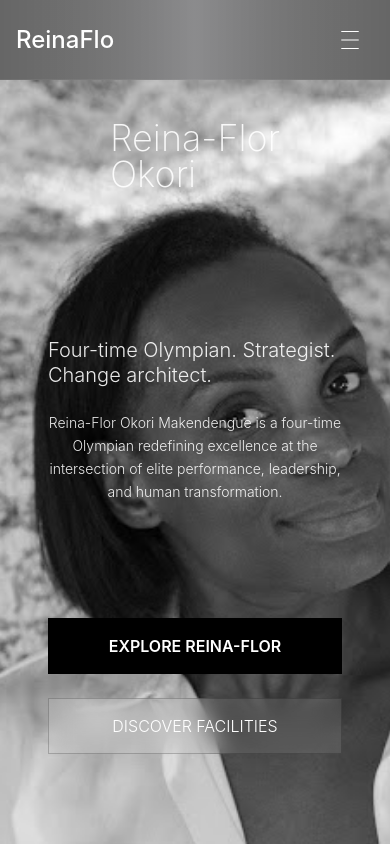
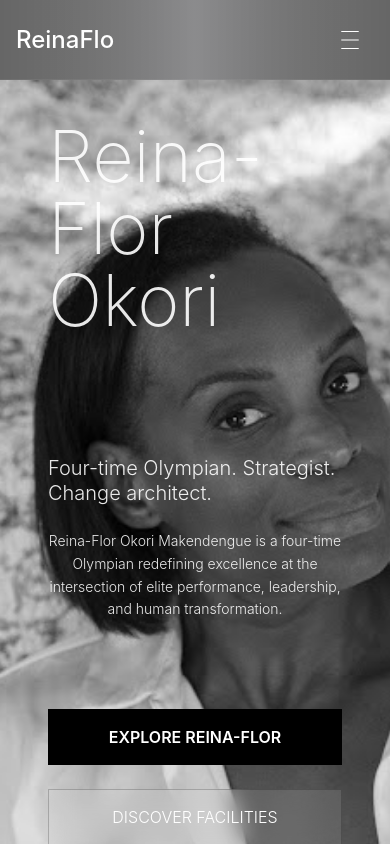
Before and after one commit to abbasolabode/reinaflo, a React (Vite) app: page /home in a window 390 px wide. Shown: the top 844 px of the page. Built offline with nearby package versions, Linux system fonts and the light colour scheme.

Commit message:
new fixes

```diff
--- a/src/components/Navbar.jsx
+++ b/src/components/Navbar.jsx
@@ -115,7 +115,7 @@ export default function Header() {
         </div>
       </div>
 
-      {/* ✅ MENU BELOW HEADER */}
+      {/*  MENU BELOW HEADER */}
       <AnimatePresence>
         {isOpen && (
           <>
@@ -134,7 +134,7 @@ export default function Header() {
               initial="hidden"
               animate="visible"
               exit="exit"
-              className="fixed top-20 left-0 w-full h-[calc(100vh-80px)] p-6 z-[950]"
+              className="fixed lg:hidden top-20 left-0 w-full h-[calc(100vh-80px)] p-6 z-[950]"
             >
               <ul className="flex flex-col gap-10 mt-10 w-full">
                 {navLinks.map((link) => (
--- a/src/sections/sectionsForHome/Herosection.jsx
+++ b/src/sections/sectionsForHome/Herosection.jsx
@@ -59,7 +59,7 @@ export default function Herosection() {
         {/* Left container */}
         <motion.h1
           variants={item}
-          className="font-extralight text-4xl text-white/90 lg:text-8xl leading-none z-0"
+          className="font-extralight text-7xl text-white/90 lg:text-8xl leading-none z-0"
         >
           Reina-Flor <span className="block">Okori</span>
         </motion.h1>
```
